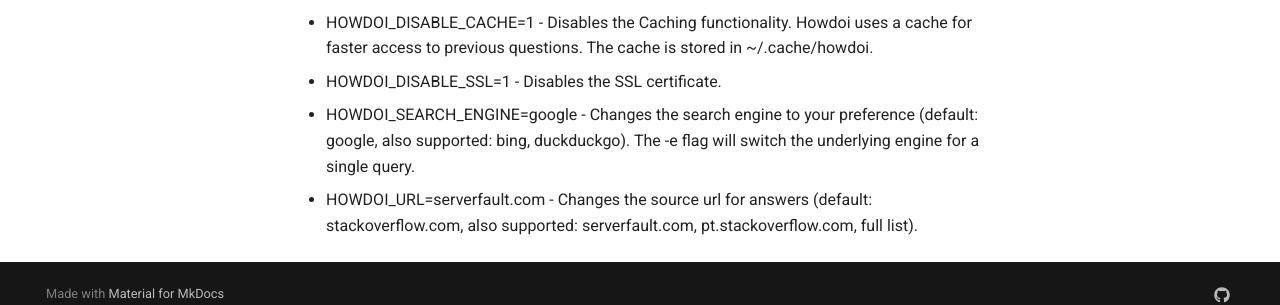
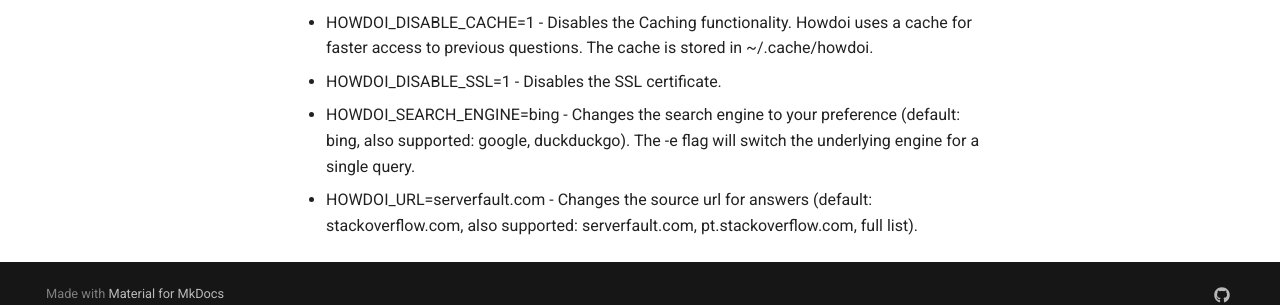
Before and after one commit to HayatoTanoue/gen_howdoi, an MkDocs documentation site: the page built from docs/howdoi_advanced_usage.md, in a window 1280 px wide and 900 px high, scrolled down 530 px. Shown: the part 574-879 px from the top of the window. Built offline with MkDocs 1.6.1 and Material for MkDocs 9.7.7, drawn with Linux system fonts in a browser that asks for light colours; comment, search, counter and statistics services are not loaded.

Commit message:
Switch default search engine to Bing

```diff
--- a/docs/howdoi_advanced_usage.md
+++ b/docs/howdoi_advanced_usage.md
@@ -43,8 +43,8 @@
     Howdoi uses a cache for faster access to previous questions. The
     cache is stored in ~/.cache/howdoi.
   - HOWDOI_DISABLE_SSL=1 - Disables the SSL certificate.
-  - HOWDOI_SEARCH_ENGINE=google - Changes the search engine to your
-    preference (default: google, also supported: bing, duckduckgo).
+  - HOWDOI_SEARCH_ENGINE=bing - Changes the search engine to your
+    preference (default: bing, also supported: google, duckduckgo).
     The -e flag will switch the underlying engine for a single query.
   - HOWDOI_URL=serverfault.com - Changes the source url for answers
     (default: stackoverflow.com, also supported: serverfault.com,
```
Also changed, not shown: README.md (+1 -1 lines), docs/usage.md (+1 -1 lines), 1 other file.
